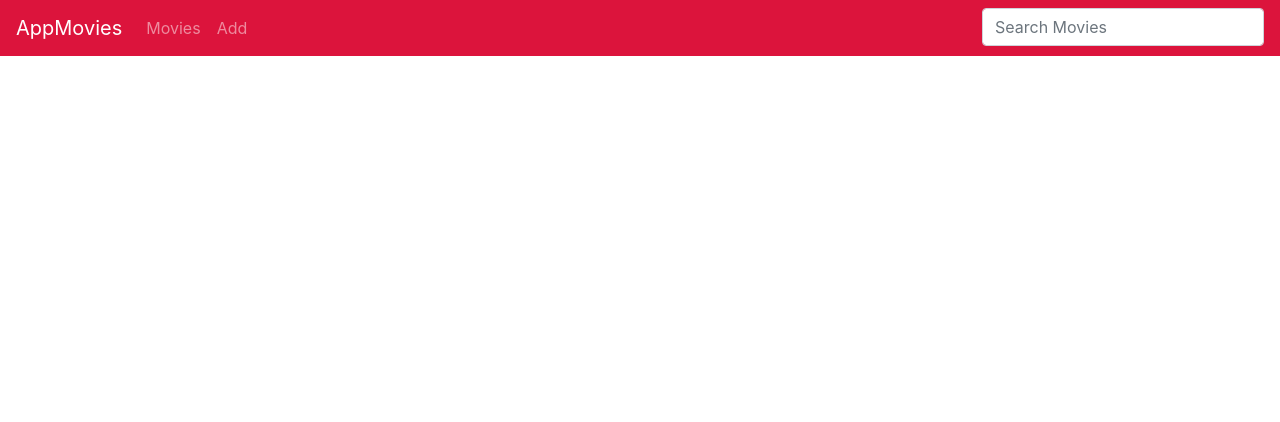
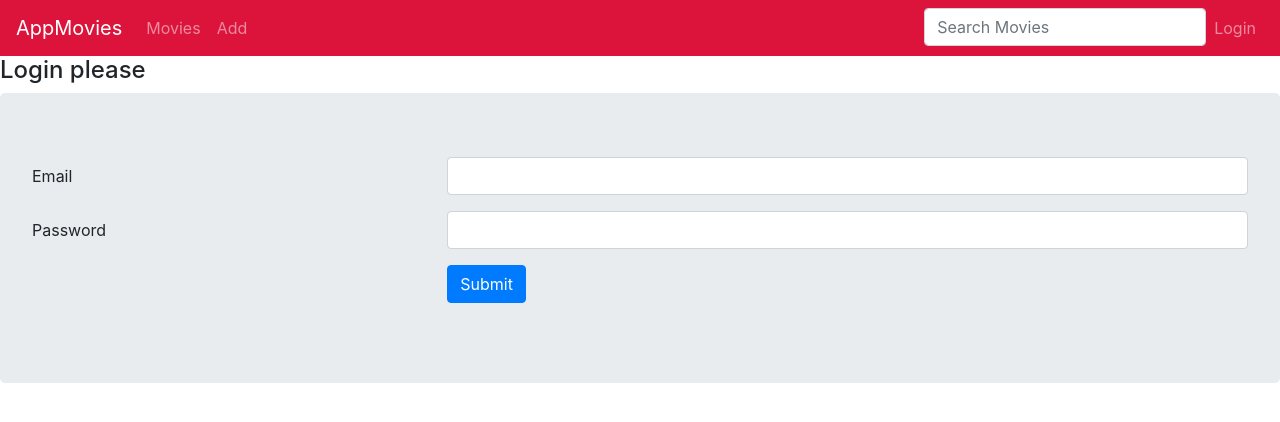
Before and after one commit to brankaDakic10/movies-vue, a Vue app: page /login in a window 1280 px wide. Shown: the top 422 px of the page. Built offline with nearby package versions, Linux system fonts and the light colour scheme.

Commit message:
Added AuthService, AppLogin , changes in store-index.js and NavBar switch login-logout

```diff
--- a/src/components/NavBar.vue
+++ b/src/components/NavBar.vue
@@ -11,6 +11,9 @@
     <movie-search @search-term-change="setSearchTerm" class="ml-auto" />
  <div class="navbar-nav">
      <!--  -->
+       <router-link class="nav-item nav-link" :to="{name: 'login'}" v-if="!isAuthenticated">Login</router-link>
+<a href="#" class="nav-item nav-link" @click="logout" v-if="isAuthenticated">LogOut</a>
+
                 </div>
             </div>
         </nav>
@@ -18,9 +21,12 @@
 </template>
 
 <script>
+// added authService for login-logout
+ import {
+        authService
+    } from './../services/AuthService'
     import MovieSearch from './MovieSearch.vue'
-  import {
-        mapMutations} from 'vuex'
+ import { mapMutations, mapGetters } from "vuex";
     export default {
         name: "NavBar",
         components:{
@@ -28,10 +34,25 @@
         },
         methods: {
             ...mapMutations([
-                'setSearchTerm'
-            ])
-        }
+                'setSearchTerm',
+                'setIsAuthenticated'
+            ]),
+
+         logout() {
+      authService.logout();
+      this.setIsAuthenticated(false);
     }
+        },
+
+  computed: {
+    ...mapGetters({
+      getAuthent: "getIsAuthenticated"
+    }),
+   isAuthenticated() {
+      return this.getAuthent;
+    }
+  }
+};
 </script>
 
 <style scoped>
--- /dev/null
+++ b/src/pages/AppLogin.vue
@@ -0,0 +1,84 @@
+<template>
+    <div>
+        <h4>Login please</h4>
+        <form @submit.prevent="onSubmit" class="jumbotron">
+
+            <div class="form-group row">
+                <label for="email" class="col-4 col-form-label">Email</label>
+                <div class="col-8">
+                    <input id="email" name="email" type="email" class="form-control here" v-model="email">
+                </div>
+            </div>
+
+            <div class="form-group row">
+                <label for="password" class="col-4 col-form-label">Password</label>
+                <div class="col-8">
+                    <input id="password" name="password" type="password" class="form-control here" v-model="password">
+                </div>
+            </div>
+
+
+
+
+
+            <div class="form-group row">
+
+                <div class="offset-4 col-8">
+                    <!-- errors from server -->
+                    <div v-for="(error, key) in errors" :key="key" v-if="error" class="alert alert-danger">
+                        {{error}}
+                    </div>
+
+
+                    <button name="submit" type="submit" class="btn btn-primary">Submit</button>
+                </div>
+            </div>
+        </form>
+    </div>
+</template>
+
+<script>
+    import {
+        authService
+    } from './../services/AuthService'
+    import {
+        mapMutations
+    } from "vuex";
+    export default {
+        name: "AppLogin",
+
+        data() {
+            return {
+                errors: [],
+                email: '',
+                password: ''
+
+
+            }
+        },
+        methods: {
+            ...mapMutations([
+                "setIsAuthenticated"
+            ]),
+            onSubmit() {
+                authService.login(this.email, this.password)
+                    .then(() => {
+                        this.$router.push({
+                            name: "movies"
+                        });
+                        // vuex
+                        this.setIsAuthenticated(true);
+
+                    }).catch((error) => {
+                        this.errors = error.response.data;
+                        console.log('See errors', this.errors)
+                    })
+
+            },
+
+        }
+    }
+</script>
+
+<style>
+</style>
--- a/src/router/index.js
+++ b/src/router/index.js
@@ -3,6 +3,8 @@
 
 import AppMovies from '../pages/AppMovies'
 import AddMovie from '../pages/AddMovie'
+import AppLogin from '../pages/AppLogin'
+
 
 Vue.use(VueRouter)
 
@@ -22,6 +24,12 @@
     component: AddMovie,
     name: 'add'
 
+},
+{
+    path: '/login',
+    component: AppLogin,
+    name: 'login'
+
 }]
 
 export const router = new VueRouter({
--- /dev/null
+++ b/src/services/AuthService.js
@@ -0,0 +1,37 @@
+import axios from 'axios'
+
+export default class AuthService {
+
+    login(email, password) {
+        return axios.post('http://localhost:8000/api/login', {
+            email,
+            password
+        }).then(data => {
+            //   console.log(response.data.token);
+
+            window.localStorage.setItem('loginToken', data.data.token)
+            this.setAxiosDefaultAuthorizationHeader()
+        })
+    }
+
+
+    setAxiosDefaultAuthorizationHeader() {
+        const TOKEN = window.localStorage.getItem('loginToken')
+        axios.defaults.headers.common['Authorization'] = `Bearer ${TOKEN}`
+    }
+
+    logout() {
+        window.localStorage.removeItem('loginToken')
+        delete axios.defaults.headers.common['Authorization']
+    }
+
+
+    isAuthenticated() {
+        return !!window.localStorage.getItem('loginToken');
+    }
+
+
+
+}
+
+export const authService = new AuthService()
--- a/src/store/index.js
+++ b/src/store/index.js
@@ -7,7 +7,8 @@
 export const store = new Vuex.Store({
   state:{
     movies: [],
-    searchTerm: ''
+    searchTerm: '',
+    isAuthenticated: false
   },
   getters:{
     getMovies(state) {
@@ -15,7 +16,10 @@
       },
       getSearchTerm(state) {
         return state.searchTerm
-      }
+      },
+      getIsAuthenticated(state){
+        return state.isAuthenticated;
+  }
   },
   mutations:{
     setMovies(state, movies) {
@@ -24,6 +28,9 @@
       setSearchTerm(state, searchTerm) {
         state.searchTerm = searchTerm
       },
+      setIsAuthenticated(state, auth){
+        state.isAuthenticated = auth;
+  }
   },
   actions:{
   //   async fetchMovies(store) {
```
